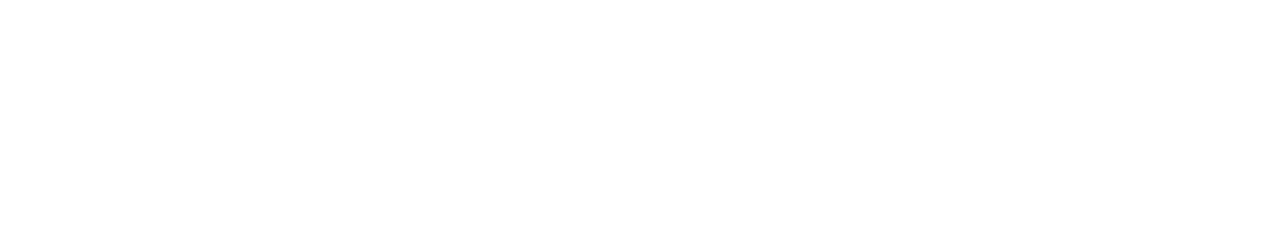
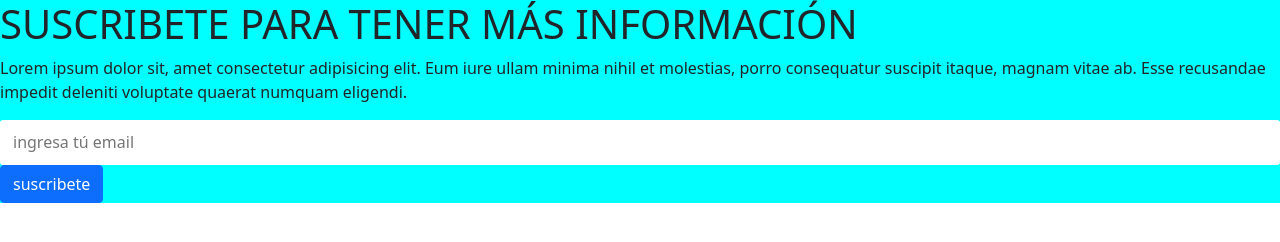
Before and after one commit to eduardoandaloro/AndaloroEduardo, a plain HTML site: page index.html in a window 1280 px wide. Drawn offline with nearby package versions, Linux system fonts and the light colour scheme; a web font is replaced by a local one.

Commit message:
incorporando eventos

```diff
--- a/index.html
+++ b/index.html
@@ -1,12 +1,31 @@
 <!DOCTYPE html>
 <html lang="en">
 <head>
+    <link href="https://cdn.jsdelivr.net/npm/bootstrap@5.0.2/dist/css/bootstrap.min.css" rel="stylesheet" integrity="sha384-EVSTQN3/azprG1Anm3QDgpJLIm9Nao0Yz1ztcQTwFspd3yD65VohhpuuCOmLASjC" crossorigin="anonymous">
+    <enlace rel="preconectar" href="https://fonts.googleapis.com"></enlace>
+    <enlace rel="preconectar" href="https://fonts.gstatic.com" crossorigin></enlace>
+    <link href="https://fonts.googleapis.com/css2?family=Roboto&family=Supermercado+One&display=swap" rel="stylesheet">
     <meta charset="UTF-8">
     <meta http-equiv="X-UA-Compatible" content="IE=edge">
     <meta name="viewport" content="width=device-width, initial-scale=1.0">
     <title>Document</title>
 </head>
 <body>
+
+    <div class="suscribete">
+      <h1>SUSCRIBETE PARA TENER MÁS INFORMACIÓN</h1>
+      <p>Lorem ipsum dolor sit, amet consectetur adipisicing elit.
+       Eum iure ullam minima nihil et molestias, porro consequatur suscipit itaque, magnam vitae ab.
+       Esse recusandae impedit deleniti voluptate quaerat numquam eligendi.</p>
+      <form action="" id="form">
+        <input type="email" id="email-form" placeholder="ingresa tú email">
+        <button type="submit" class="btn btn-primary">suscribete</button>
+
+      </form>
+
+    </div>
+
+   <link rel="stylesheet" href="style.css">
     <script src="./index.js"></script>
 </body>
 </html>
--- a/index.js
+++ b/index.js
@@ -1,7 +1,7 @@
 
 
 
-let productosPlacasVideo = [
+/*let productosPlacasVideo = [
     {nombre: "placa de video", precio: 22000},
     {nombre: "placa de video1", precio: 33000},
     {nombre: "placa de video2", precio: 45000},
@@ -34,4 +34,13 @@ function comprar(comprar){
 }
 
 let filt = comprar ("filtrar")
-console.log(filt(33000));
+console.log(filt(33000));*/
+
+
+const formulario = document.getElementById("form")
+
+formulario.addEventListener("submit", function(e){
+    e.preventDefault();
+    let mail = document.getElementById("email-form").value;
+    console.log(mail);
+})
--- /dev/null
+++ b/style.css
@@ -0,0 +1,22 @@
+.suscribete{
+    background-color: aqua;
+}
+#email-form{
+    width: 100%;
+    background: #fff;
+    border: 3px solid transparent;
+    border-radius: 3px;
+    height: 45px;
+    line-height: 45px;
+    padding: 0 40px 0 10px;
+    transition: .3s ease all;
+
+}
+#email-form:focus{
+    border: 3px solid #0075ff;
+    outline: none;
+    box-shadow: 3px 0px 30px rgba(163 , 163 , 163 , 0.4);
+}
+.btn{
+    font: 1000px;
+}
```
